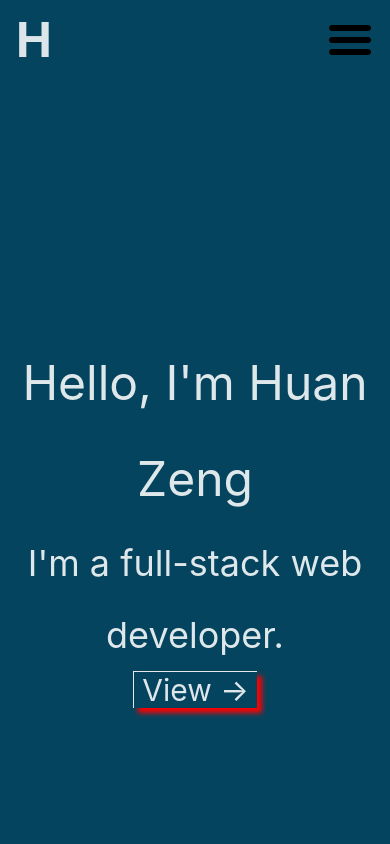
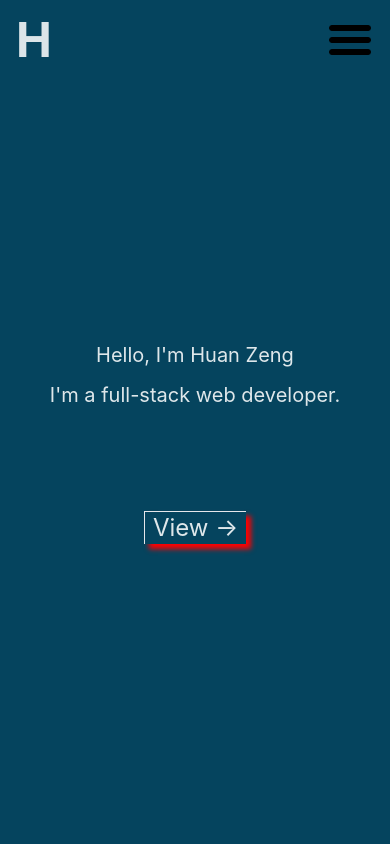
Before and after one commit to huan00/portfolio_oct_2023, a React (Vite) app: page / in a window 390 px wide. Shown: the top 844 px of the page. Built offline with nearby package versions, Linux system fonts and the light colour scheme.

Commit message:
home mobile size text

```diff
--- a/src/pages/Home.tsx
+++ b/src/pages/Home.tsx
@@ -73,15 +73,15 @@ const Home = () => {
           </div>
         </nav>
         <div className="flex flex-col items-center relative top-1/3 self-center text-center">
-          <p className="text-5xl leading-loose ">
+          <p className="text-xl sm:text-5xl leading-loose ">
             Hello, I'm <span>Huan Zeng</span>
           </p>
-          <p className="text-4xl leading-loose">
+          <p className="text-xl sm:text-4xl leading-loose">
             I'm a full-stack web developer<span>.</span>
           </p>
           <p
             ref={viewRef}
-            className="flex w-fit justify-center items-center text-3xl border-t border-l px-2 transition-all cursor-pointer"
+            className="flex w-fit justify-center items-center text-2xl relative top-24 sm:top-4 sm:text-3xl border-t border-l px-2 transition-all cursor-pointer"
             style={{ boxShadow: '5px 5px 5px red' }}
             onClick={buttonAnimation}
           >
```
